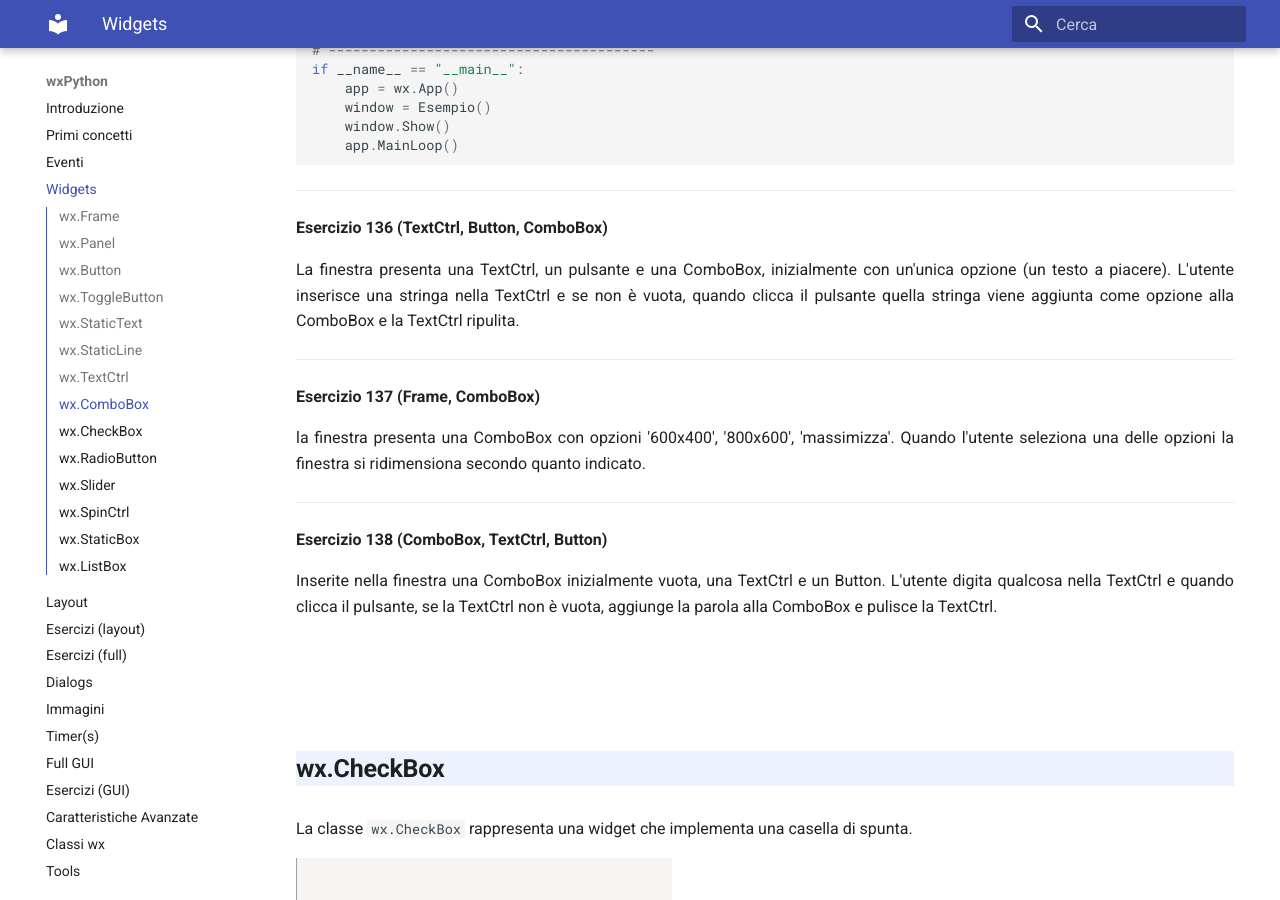
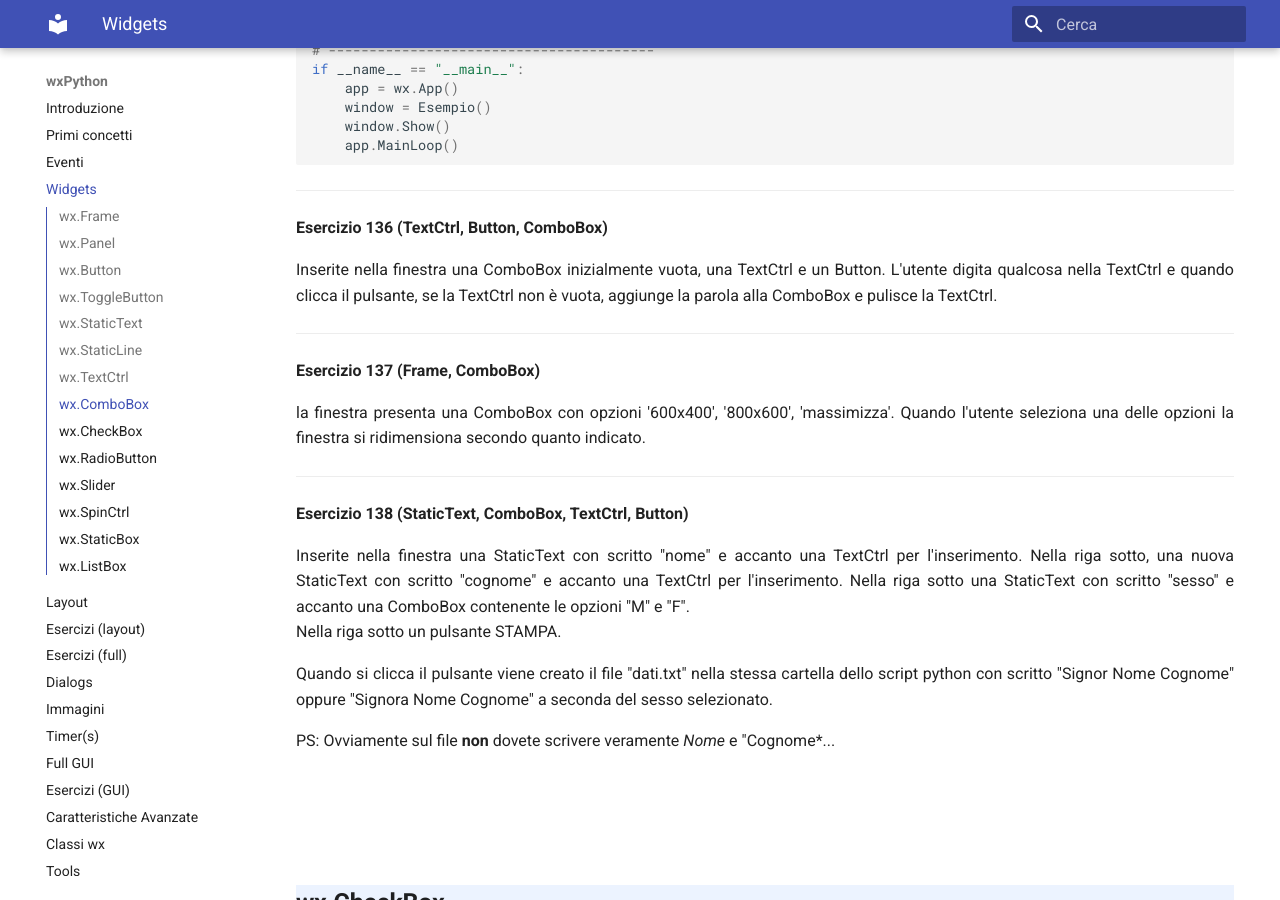
Before and after one commit to adjamhub/pyhandouts, an MkDocs documentation site: the page built from docs/wx/110_widgets.md, in a window 1280 px wide and 900 px high, scrolled down 9225 px. Built offline with MkDocs 1.6.1 and Material for MkDocs 9.7.7, drawn with Linux system fonts in a browser that asks for light colours.

Commit message:
es 138 updated

```diff
--- a/docs/wx/110_widgets.md
+++ b/docs/wx/110_widgets.md
@@ -388,11 +388,10 @@ if __name__ == "__main__":
 
 **Esercizio 136 (TextCtrl, Button, ComboBox)**
 
-La finestra presenta una TextCtrl, un pulsante e una ComboBox,
-inizialmente con un'unica opzione (un testo a piacere). L'utente
-inserisce una stringa nella TextCtrl e se non è vuota, quando clicca il
-pulsante quella stringa viene aggiunta come opzione alla ComboBox e la
-TextCtrl ripulita.
+Inserite nella finestra una ComboBox inizialmente vuota, una TextCtrl e
+un Button. L'utente digita qualcosa nella TextCtrl e quando clicca il
+pulsante, se la TextCtrl non è vuota, aggiunge la parola alla ComboBox e
+pulisce la TextCtrl.
 
 --------------------------------------------------------------------
 
@@ -404,16 +403,19 @@ si ridimensiona secondo quanto indicato.
 
 --------------------------------------------------------------------
 
-**Esercizio 138 (ComboBox, TextCtrl, Button)**
+**Esercizio 138 (StaticText, ComboBox, TextCtrl, Button)**
 
-Inserite nella finestra una ComboBox inizialmente vuota, una TextCtrl e
-un Button. L'utente digita qualcosa nella TextCtrl e quando clicca il
-pulsante, se la TextCtrl non è vuota, aggiunge la parola alla ComboBox e
-pulisce la TextCtrl.
+Inserite nella finestra una StaticText con scritto "nome" e accanto una TextCtrl per l'inserimento.
+Nella riga sotto, una nuova StaticText con scritto "cognome" e accanto una TextCtrl per l'inserimento.
+Nella riga sotto una StaticText con scritto "sesso" e accanto una ComboBox contenente le opzioni "M" e "F".<br>
+Nella riga sotto un pulsante STAMPA.
 
+Quando si clicca il pulsante viene creato il file "dati.txt" nella stessa cartella dello script python con
+scritto "Signor Nome Cognome" oppure "Signora Nome Cognome" a seconda del sesso selezionato.
+
+PS: Ovviamente sul file **non** dovete scrivere veramente *Nome* e "Cognome*...
 
 <br>
-
 
 <!-- ########################################################################################################### -->
 ## wx.CheckBox
```
